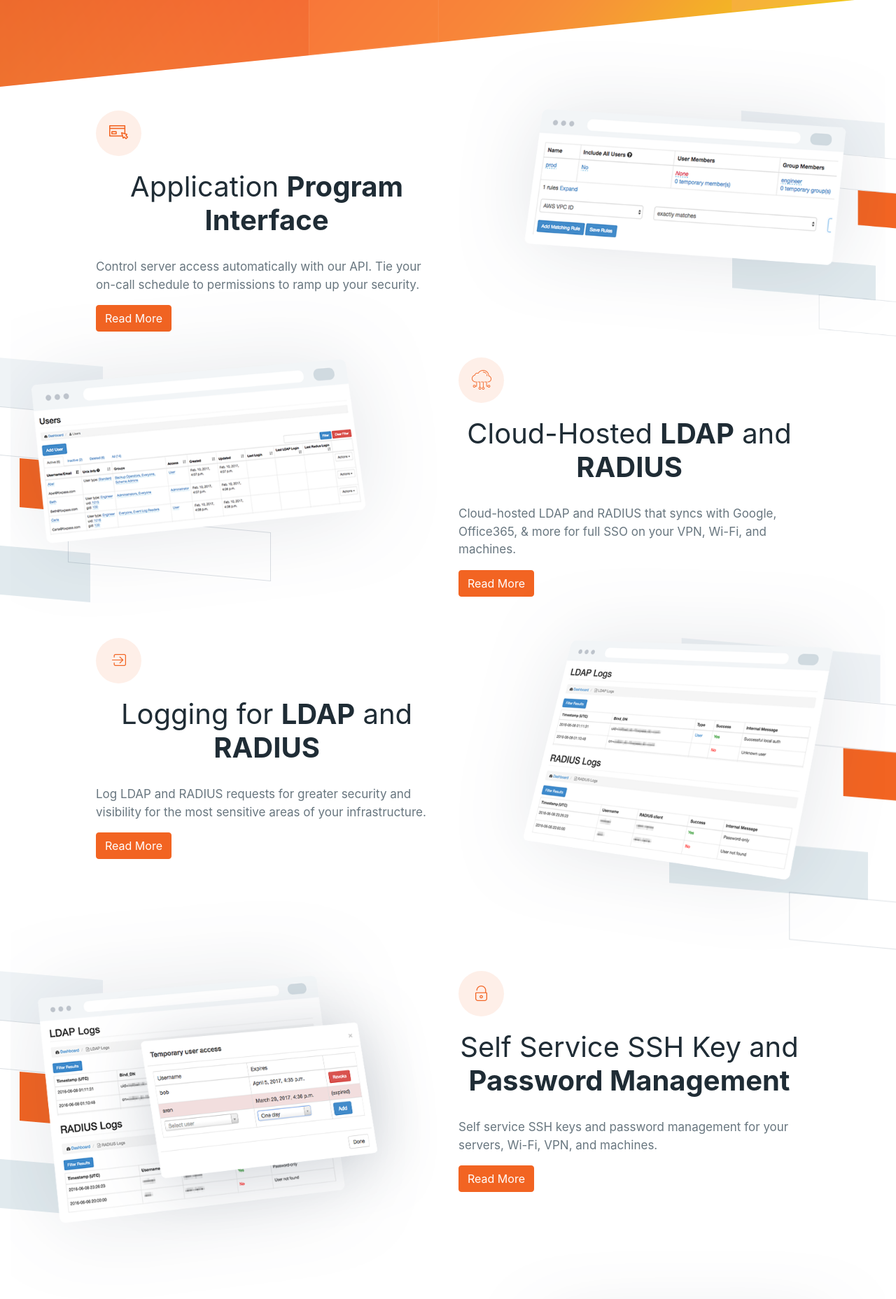
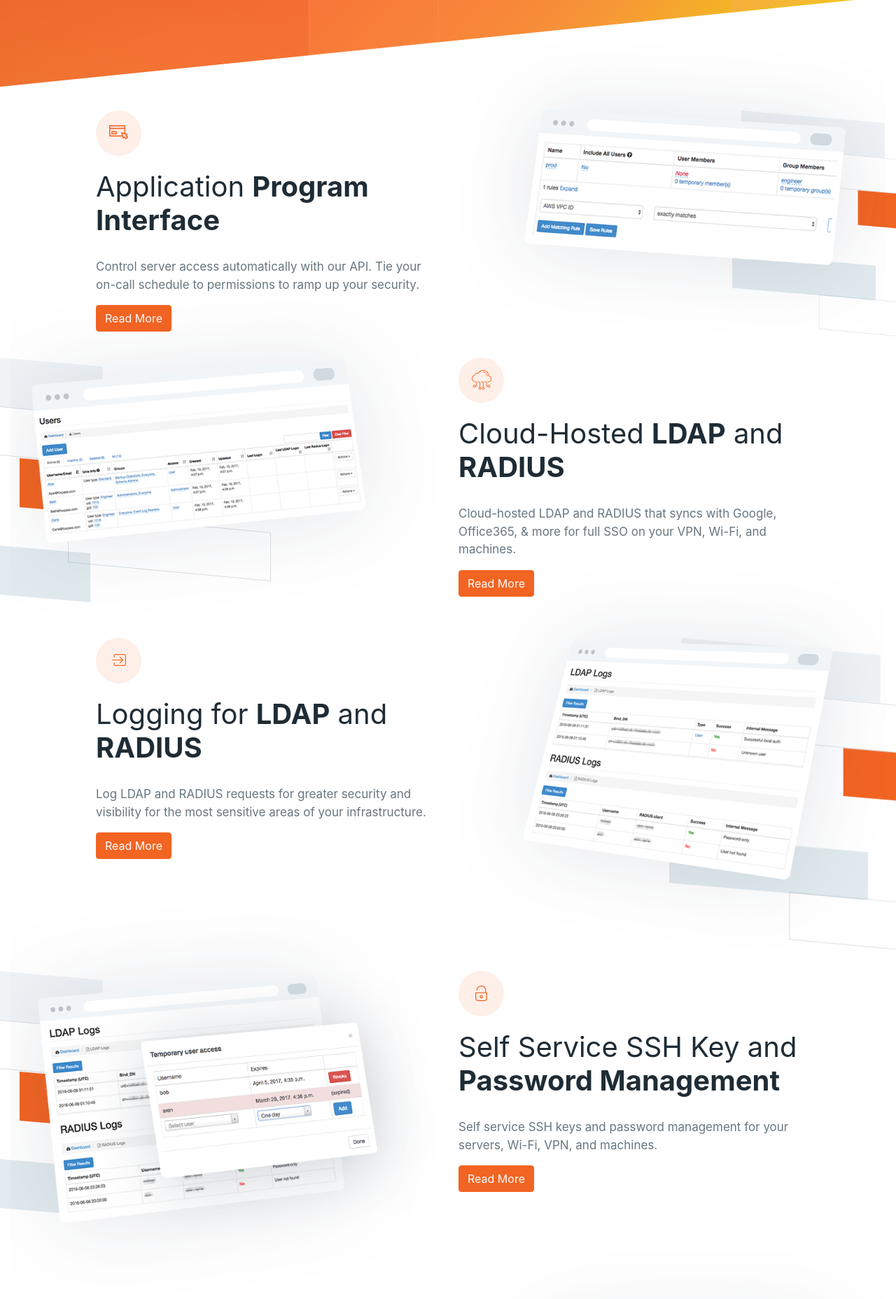
Before and after one commit to codemole986/foxpass, a PHP site: page /features in a window 1280 px wide. Shown: the part 382-2239 px from the top of the page at 70% size. Run offline with PHP 8.4, Linux system fonts and the light colour scheme.

Commit message:
style fix

```diff
--- a/css/layout.css
+++ b/css/layout.css
@@ -58,6 +58,7 @@
   .page-features .sub-inner-img {margin-top: 0px;}
   .page-features .feature-row > div { background-size: 50% !important; margin-bottom: 30px;}
   .page-features .feature-row { padding-top: 30px;}
+  .page-features h3 {text-align: center;}
 }
 
 @media (min-width: 768px) and (max-width: 900px) {
--- a/css/styles.css
+++ b/css/styles.css
@@ -413,3 +413,4 @@ footer ul li.item-green-light {background: url('../img/icons/green.png') no-repe
 .page-features .feature-row.left-content > div:nth-child(2) {background: url("../img/comps/deco-feature-right.png") no-repeat right top;}
 .page-features .feature-row.left-content > div:nth-child(1) {background: none;}
 .page-features .feature-row > div:nth-child(1), .page-features .feature-row > div:nth-child(3) {background: url("../img/comps/deco-feature-left.png") no-repeat left top;}
+.page-features h3 {text-align: left;}
```
